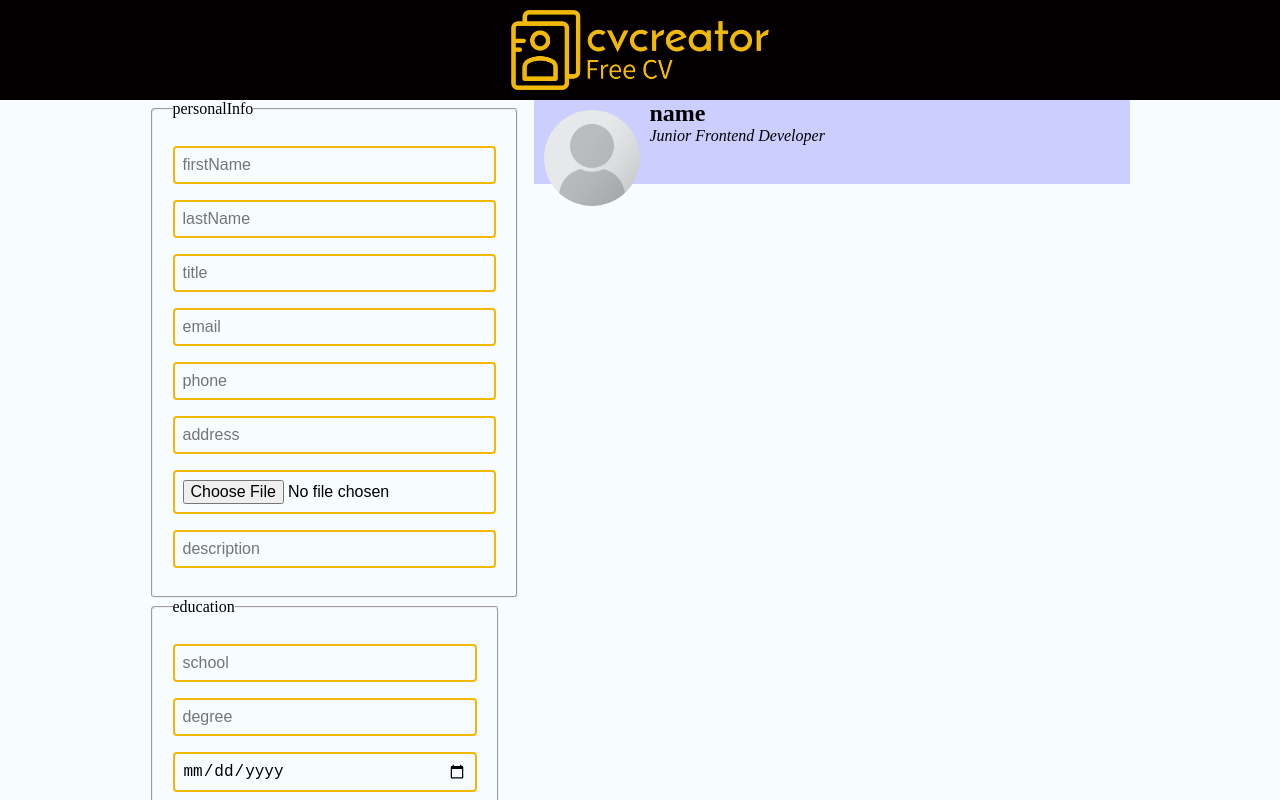
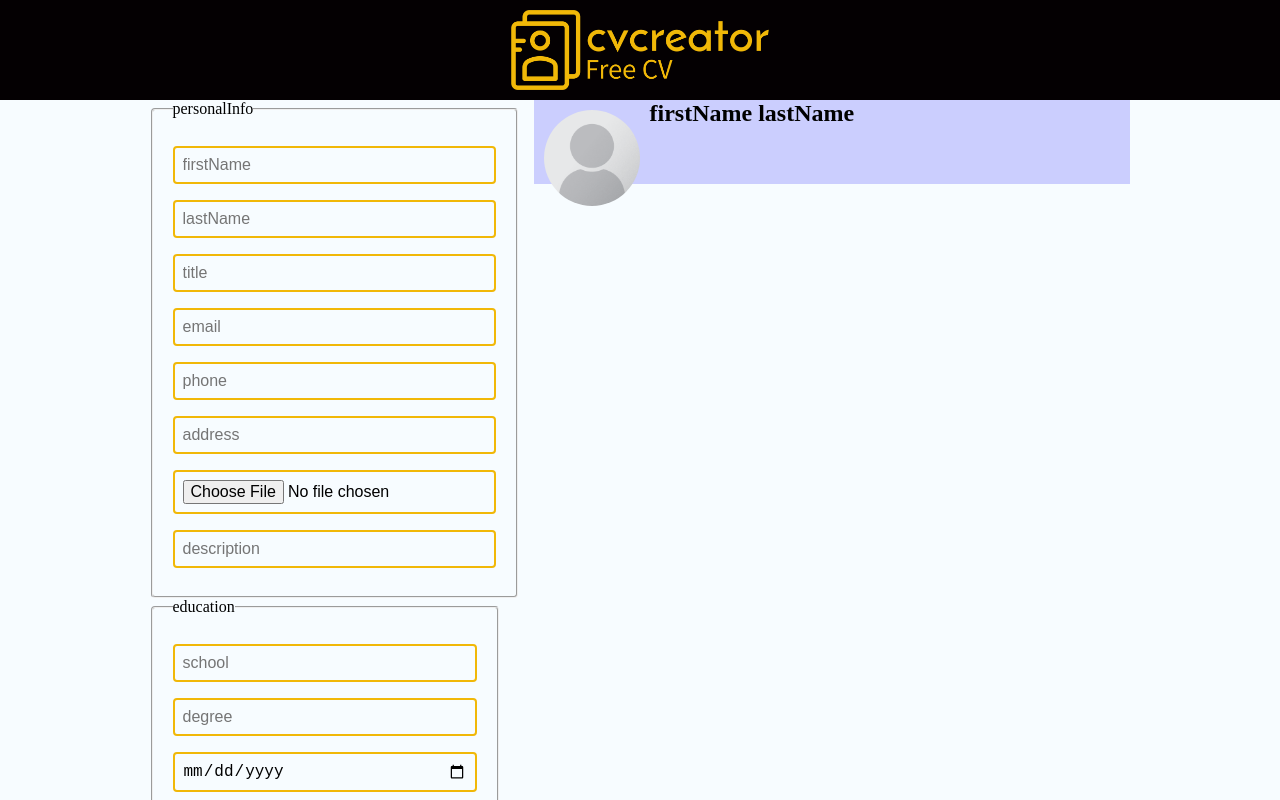
Before and after one commit to AirGamming/odin-cv-project, a React (Create React App) app: page / in a window 1280 px wide. Shown: the top 800 px of the page. Built offline with nearby package versions, Linux system fonts and the light colour scheme.

Commit message:
fix: props doc preview

```diff
--- a/src/App.js
+++ b/src/App.js
@@ -3,13 +3,16 @@ import Header from "./components/Header";
 import DocPreview from "./components/DocPreview";
 import "./css/app.css";
 import jsPDF from "jspdf";
-import { useState } from "react";
+import React, { useState } from "react";
+import placeholder from "./images/Portrait_Placeholder.png";
 
 function App() {
 	let doc = new jsPDF("portrait", "pt", "a4");
 
 	const [data, setData] = useState({
-		firstName: "name",
+		firstName: "firstName",
+		lastName: "lastName",
+		photo: placeholder,
 	});
 
 	function savePDF() {
@@ -21,9 +24,10 @@ function App() {
 	}
 
 	function handleChange(e) {
+		let key = e.target.name;
 		e.preventDefault();
 		setData((prevData) => {
-			return { ...prevData, firstName: e.target.value };
+			return { ...prevData, [key]: e.target.value };
 		});
 	}
 
@@ -31,7 +35,7 @@ function App() {
 		<div className="App" id="app">
 			<Header />
 			<Form HandleChange={handleChange} />
-			<DocPreview data={data} />
+			<DocPreview Data={data} />
 			<button onClick={savePDF}>save PDF</button>
 		</div>
 	);
--- a/src/components/DocPreview.js
+++ b/src/components/DocPreview.js
@@ -1,23 +1,24 @@
-import React, { Component } from "react";
+import React from "react";
 import "../css/doc.css";
-import placeholder from "../images/Portrait_Placeholder.png";
 
-class DocPreview extends Component {
-	render() {
-		console.log(this.props.data);
+const DocPreview = (props) => {
+	// console.log(this.props.data);
+	let data = props.Data;
+
 	return (
 		<div id="docPreview">
 			<div className="header">
-					<img src={placeholder} alt="profile placeholder" height="96px" />
+				<img src={data.photo} alt="profile placeholder" height="96px" />
 				<div>
-						<h2>{this.props.data.firstName}</h2>
-						<i>Junior Frontend Developer</i>
+					<h2>
+						{data.firstName} {data.lastName}
+					</h2>
+					<i>{data.title}</i>
 				</div>
 			</div>
 			<div className="aside"></div>
 		</div>
 	);
-	}
-}
+};
 
 export default DocPreview;
--- a/src/components/Form.js
+++ b/src/components/Form.js
@@ -1,7 +1,6 @@
 import React, { Component } from "react";
 import "../css/Form.css";
 import data from "../json/formFields.json";
-// import uniqid from "uniqid";
 
 class Form extends Component {
 	render() {
```
Lines whose indentation alone changed are shown as unchanged.
